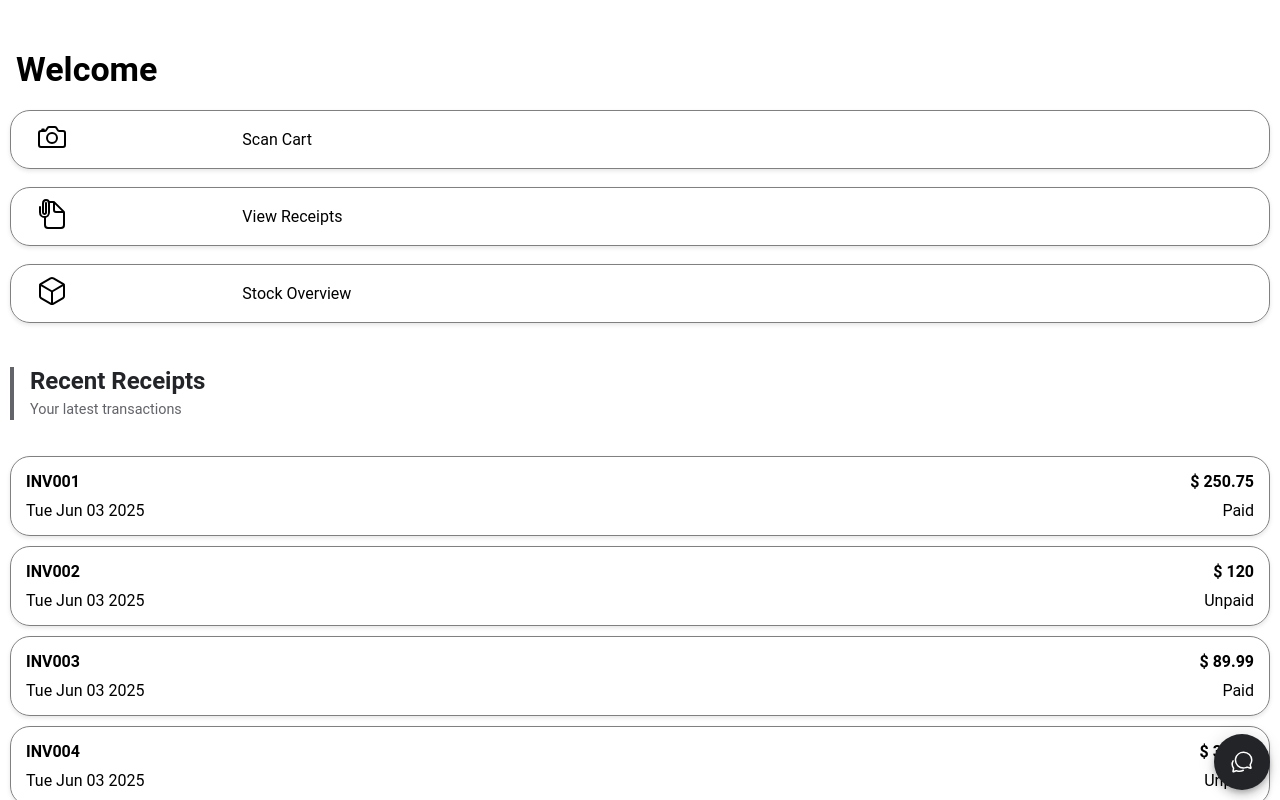
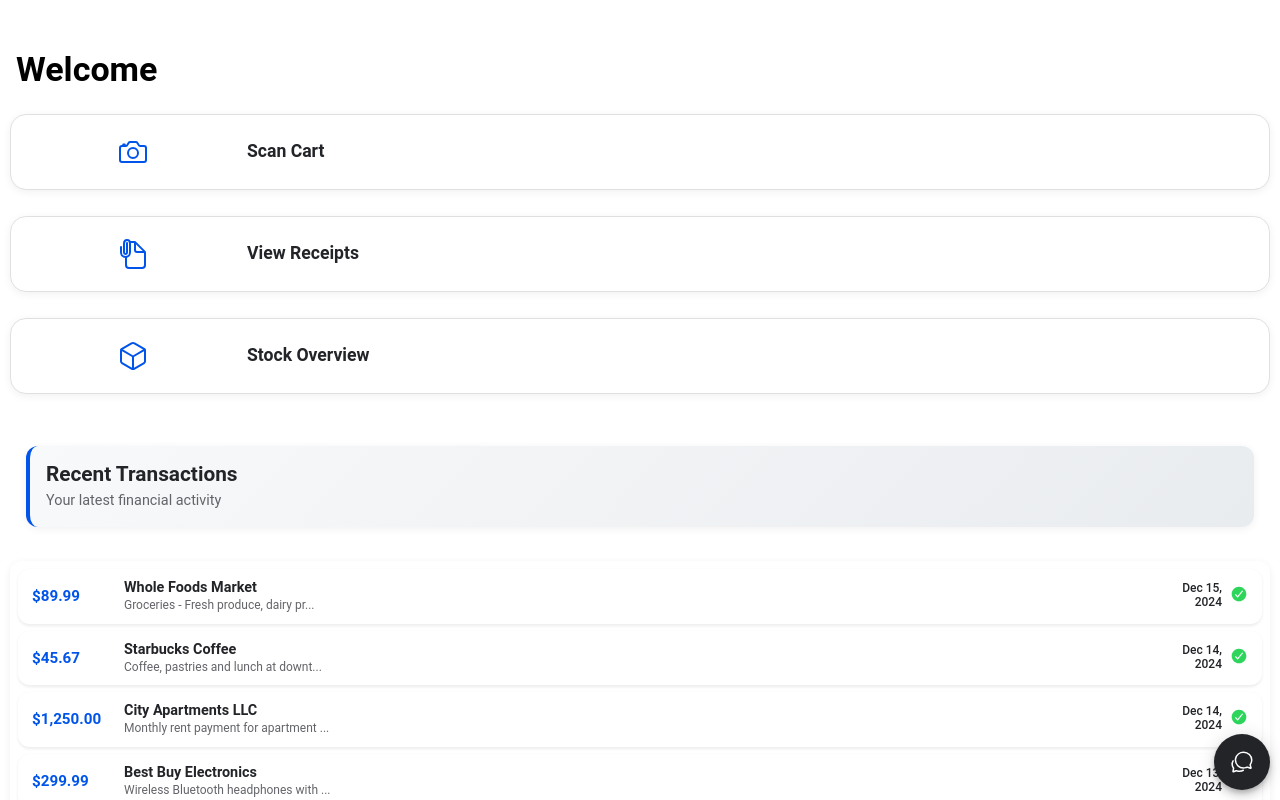
Before and after one commit to WalterBanda123/accounts-agents, a React (Vite) app: page /home in a window 1280 px wide. Built offline with nearby package versions, Linux system fonts and the light colour scheme.

Commit message:
Refactor Home and Transactions pages; implement RecentTransactionCard component with improved styling and functionality

```diff
--- /dev/null
+++ b/src/components/RecentTransactionCard.css
@@ -0,0 +1,160 @@
+/* Recent Transaction Card - Minimal Gmail Style */
+.recent-transaction-card {
+    display: flex;
+    align-items: center;
+    padding: 12px 16px;
+    border-bottom: 1px solid #f0f0f0;
+    cursor: pointer;
+    position: relative;
+    transition: all 0.2s ease;
+    background-color: white;
+    border-radius: 12px;
+    margin-bottom: 8px;
+    box-shadow: 0 1px 3px rgba(0, 0, 0, 0.08);
+}
+
+.recent-transaction-card:hover {
+    background-color: #f8f9fa;
+    box-shadow: 0 2px 8px rgba(0, 0, 0, 0.12);
+    transform: translateY(-1px);
+}
+
+.recent-transaction-card:last-child {
+    border-bottom: none;
+    margin-bottom: 0;
+}
+
+.recent-transaction-card.compact {
+    padding: 10px 14px;
+    margin-bottom: 6px;
+}
+
+.recent-transaction-content {
+    display: flex;
+    align-items: center;
+    width: 100%;
+    gap: 12px;
+}
+
+/* Amount Section */
+.recent-transaction-amount {
+    flex: 0 0 90px;
+    font-weight: 600;
+    font-size: 1rem;
+    color: var(--ion-color-primary);
+    text-align: left;
+}
+
+.recent-transaction-card.compact .recent-transaction-amount {
+    flex: 0 0 80px;
+    font-size: 0.95rem;
+}
+
+/* Details Section */
+.recent-transaction-details {
+    flex: 1;
+    min-width: 0;
+}
+
+.recent-transaction-merchant {
+    font-weight: 600;
+    font-size: 0.95rem;
+    color: var(--ion-color-dark);
+    margin-bottom: 2px;
+    white-space: nowrap;
+    overflow: hidden;
+    text-overflow: ellipsis;
+}
+
+.recent-transaction-description {
+    font-size: 0.8rem;
+    color: var(--ion-color-medium);
+    white-space: nowrap;
+    overflow: hidden;
+    text-overflow: ellipsis;
+    line-height: 1.3;
+}
+
+.recent-transaction-card.compact .recent-transaction-merchant {
+    font-size: 0.9rem;
+}
+
+.recent-transaction-card.compact .recent-transaction-description {
+    font-size: 0.75rem;
+}
+
+/* Date/Time Section */
+.recent-transaction-datetime {
+    flex: 0 0 70px;
+    text-align: right;
+    font-size: 0.8rem;
+}
+
+.recent-transaction-card.compact .recent-transaction-datetime {
+    flex: 0 0 60px;
+    font-size: 0.75rem;
+}
+
+.recent-transaction-date {
+    font-weight: 500;
+    color: var(--ion-color-dark);
+    margin-bottom: 2px;
+}
+
+.recent-transaction-time {
+    color: var(--ion-color-medium);
+    font-size: 0.75rem;
+}
+
+/* Status Indicator */
+.recent-transaction-status {
+    flex: 0 0 12px;
+    margin-left: 8px;
+}
+
+.recent-transaction-status.completed ion-icon {
+    color: var(--ion-color-success);
+}
+
+.recent-transaction-status.pending ion-icon {
+    color: var(--ion-color-warning);
+}
+
+.recent-transaction-status.failed ion-icon {
+    color: var(--ion-color-danger);
+}
+
+/* Hover effects */
+.recent-transaction-card:hover .recent-transaction-amount {
+    color: var(--ion-color-primary-shade);
+    transform: scale(1.02);
+}
+
+/* Mobile responsive */
+@media (max-width: 480px) {
+    .recent-transaction-card {
+        padding: 10px 12px;
+    }
+
+    .recent-transaction-content {
+        gap: 8px;
+    }
+
+    .recent-transaction-amount {
+        flex: 0 0 70px;
+        font-size: 0.9rem;
+    }
+
+    .recent-transaction-datetime {
+        flex: 0 0 50px;
+        font-size: 0.7rem;
+    }
+
+    .recent-transaction-merchant {
+        font-size: 0.85rem;
+    }
+
+    .recent-transaction-description {
+        font-size: 0.7rem;
+    }
+}
--- /dev/null
+++ b/src/components/RecentTransactionCard.tsx
@@ -0,0 +1,90 @@
+import React from 'react';
+import { IonIcon } from '@ionic/react';
+import { checkmarkCircle, timeOutline, closeCircle } from 'ionicons/icons';
+import { TransactionReceiptInterface } from '../mock/transactions';
+
+interface RecentTransactionProps {
+    transaction: TransactionReceiptInterface;
+    compact?: boolean;
+}
+
+const RecentTransactionCard: React.FC<RecentTransactionProps> = ({ transaction, compact = true }) => {
+    const formatAmount = (amount: number): string => {
+        return new Intl.NumberFormat('en-US', {
+            style: 'currency',
+            currency: 'USD'
+        }).format(amount);
+    };
+
+    const truncateDescription = (description: string, maxLength: number = 40): string => {
+        return description.length > maxLength
+            ? description.substring(0, maxLength) + '...'
+            : description;
+    };
+
+    const getStatusIcon = (status: string) => {
+        switch (status) {
+            case 'completed':
+                return checkmarkCircle;
+            case 'pending':
+                return timeOutline;
+            case 'failed':
+                return closeCircle;
+            default:
+                return checkmarkCircle;
+        }
+    };
+
+    const getStatusColor = (status: string) => {
+        switch (status) {
+            case 'completed':
+                return 'success';
+            case 'pending':
+                return 'warning';
+            case 'failed':
+                return 'danger';
+            default:
+                return 'medium';
+        }
+    };
+
+    return (
+        <div className={`recent-transaction-card ${compact ? 'compact' : ''}`}>
+            <div className="recent-transaction-content">
+                <div className="recent-transaction-amount">
+                    {formatAmount(transaction.amount)}
+                </div>
+
+                <div className="recent-transaction-details">
+                    <div className="recent-transaction-merchant">
+                        {transaction.merchant}
+                    </div>
+                    <div className="recent-transaction-description">
+                        {truncateDescription(transaction.description, compact ? 35 : 50)}
+                    </div>
+                </div>
+
+                <div className="recent-transaction-datetime">
+                    <div className="recent-transaction-date">
+                        {transaction.date}
+                    </div>
+                    {!compact && (
+                        <div className="recent-transaction-time">
+                            {transaction.time}
+                        </div>
+                    )}
+                </div>
+            </div>
+
+            <div className={`recent-transaction-status ${transaction.status}`}>
+                <IonIcon
+                    icon={getStatusIcon(transaction.status)}
+                    color={getStatusColor(transaction.status)}
+                    size="small"
+                />
+            </div>
+        </div>
+    );
+};
+
+export default RecentTransactionCard;
--- a/src/pages/Home.css
+++ b/src/pages/Home.css
@@ -1,34 +1,74 @@
-.container{
-   border: 1px solid gray;
-   border-radius: 20px;
-   padding-left: 20px;
+/* Main Navigation Cards - Minimal Style */
+.container {
+   border: 1px solid #e0e0e0;
+   border-radius: 16px;
+   padding: 16px 20px;
    display: flex;
    flex-direction: row;
-   justify-content: center;
+   justify-content: flex-start;
    align-items: center;
-   font-size: 2rem;
-   margin-top: 4px;
-   margin-bottom: 4px;
-   font-weight: 600;
-   font-size: 2.5rem;
-   box-shadow: 0 2px 4px rgba(0, 0, 0, 0.1);
+   font-size: 1.1rem;
+   margin: 8px 0;
+   font-weight: 500;
+   background-color: white;
+   box-shadow: 0 2px 8px rgba(0, 0, 0, 0.06);
+   transition: all 0.2s ease;
+   min-height: 60px;
 }
 
 .container:hover {
-   background-color: rgba(0, 0, 0, 0.05);
+   background-color: #f8f9fa;
    cursor: pointer;
-   transition: background-color 0.2s ease;
+   transform: translateY(-1px);
+   box-shadow: 0 4px 12px rgba(0, 0, 0, 0.1);
+   border-color: var(--ion-color-primary);
 }
 
+.container ion-col[size='2'] {
+   display: flex;
+   align-items: center;
+   justify-content: center;
+   margin-right: 8px;
+}
+
+.container ion-icon {
+   color: var(--ion-color-primary);
+   transition: transform 0.2s ease;
+}
+
+.container:hover ion-icon {
+   transform: scale(1.1);
+}
+
+.container ion-col[size='10'] h2 {
+   margin: 0;
+   font-size: 1.1rem;
+   font-weight: 600;
+   color: var(--ion-color-dark);
+}
+
+/* Recent Transactions Container */
+.recent-transactions-container {
+   background: white;
+   border-radius: 12px;
+   padding: 8px;
+   box-shadow: 0 2px 8px rgba(0, 0, 0, 0.06);
+   margin-top: 8px;
+}
+
+/* Section Headers */
 .section-header {
-    margin: 20px 0 16px 0;
-    padding-left: 16px;
-    border-left: 4px solid var(--ion-color-medium);
+    margin: 24px 16px 16px 16px;
+    padding: 16px;
+    background: linear-gradient(135deg, #f8f9fa 0%, #e9ecef 100%);
+    border-radius: 12px;
+    border-left: 4px solid var(--ion-color-primary);
+    box-shadow: 0 2px 8px rgba(0, 0, 0, 0.06);
 }
 
 .section-header h2 {
     margin: 0 0 4px 0;
-    font-size: 1.5rem;
+    font-size: 1.3rem;
     font-weight: 600;
     color: var(--ion-color-dark);
 }
@@ -39,3 +79,30 @@
     color: var(--ion-color-medium);
     font-weight: 400;
 }
+
+/* Responsive Design */
+@media (max-width: 768px) {
+    .container {
+        margin: 6px 0;
+        padding: 14px 18px;
+        min-height: 55px;
+    }
+
+    .container ion-col[size='10'] h2 {
+        font-size: 1rem;
+    }
+
+    .section-header {
+        margin: 20px 12px 12px 12px;
+        padding: 12px;
+    }
+
+    .section-header h2 {
+        font-size: 1.2rem;
+    }
+
+    .recent-transactions-container {
+        margin: 8px 12px;
+        padding: 6px;
+    }
+}
--- a/src/pages/Home.tsx
+++ b/src/pages/Home.tsx
@@ -1,13 +1,19 @@
 import { IonButton, IonCol, IonContent, IonFab, IonFabButton, IonGrid, IonHeader, IonIcon, IonLabel, IonPage, IonRow, IonTitle, IonToolbar } from '@ionic/react';
 import { cameraOutline, chatbubblesOutline, cubeOutline, documentAttachOutline } from "ionicons/icons"
 import './Home.css';
-import ReceiptComponent, { ReceiptComponentInterface } from '../components/Receipt';
-import { RECENT_RECEIPTS } from '../mock/receipts';
+import RecentTransactionCard from '../components/RecentTransactionCard';
+import '../components/RecentTransactionCard.css';
+import { ALL_TRANSACTIONS } from '../mock/transactions';
 import React from 'react';
 import { useHistory } from 'react-router-dom';
 
 const Home: React.FC = () => {
   const history = useHistory();
+
+  // Get the most recent 5 transactions
+  const recentTransactions = ALL_TRANSACTIONS
+    .sort((a, b) => new Date(b.date + ' ' + b.time).getTime() - new Date(a.date + ' ' + a.time).getTime())
+    .slice(0, 5);
 
   const navigateToReceipts = () => {
     history.push('/receipts');
@@ -84,19 +90,23 @@ const Home: React.FC = () => {
               <IonCol>
                 <div className="section-header">
                   <IonLabel>
-                    <h2>Recent Receipts</h2>
-                    <p>Your latest transactions</p>
+                    <h2>Recent Transactions</h2>
+                    <p>Your latest financial activity</p>
                   </IonLabel>
                 </div>
               </IonCol>
             </IonRow>
             <IonRow>
               <IonCol>
-                {
-                  RECENT_RECEIPTS.map(({ amount, date, invoice, status }: ReceiptComponentInterface, index: number) => (
-                    <ReceiptComponent key={index} amount={amount} date={date} invoice={invoice} status={status} />
-                  ))
-                }
+                <div className="recent-transactions-container">
+                  {recentTransactions.map((transaction) => (
+                    <RecentTransactionCard
+                      key={transaction.id}
+                      transaction={transaction}
+                      compact={true}
+                    />
+                  ))}
+                </div>
               </IonCol>
             </IonRow>
           </IonGrid>
@@ -104,7 +114,7 @@ const Home: React.FC = () => {
             <IonRow class='ion-text-center'>
               <IonCol>
                 <IonButton mode='ios' fill='clear' color="dark" routerLink='/receipts' routerDirection='forward'>
-                  View More
+                  View All Transactions
                 </IonButton>
               </IonCol>
             </IonRow>
--- a/src/pages/Transactions.tsx
+++ b/src/pages/Transactions.tsx
@@ -1,11 +1,12 @@
 import { IonBackButton, IonButtons, IonCol, IonContent, IonGrid, IonHeader, IonIcon, IonPage, IonRow, IonSearchbar, IonTitle, IonToolbar } from "@ionic/react";
-import { receiptOutline } from "ionicons/icons";
+import { receiptOutline, checkmarkCircle, timeOutline, closeCircle } from "ionicons/icons";
 import React, { useState } from "react";
 import { ALL_TRANSACTIONS, TransactionReceiptInterface } from "../mock/transactions";
 import './Transactions.css'
 
 const Transactions: React.FC = () => {
     const [searchText, setSearchText] = useState<string>('');
+    const [selectedTransactions, setSelectedTransactions] = useState<Set<string>>(new Set());
     const totalReceipts = ALL_TRANSACTIONS.length;
 
     const filteredTransactions = ALL_TRANSACTIONS.filter(transaction =>
@@ -24,6 +25,42 @@ const Transactions: React.FC = () => {
         return description.length > maxLength
             ? description.substring(0, maxLength) + '...'
             : description;
+    };
+
+    const handleTransactionClick = (transactionId: string) => {
+        const newSelected = new Set(selectedTransactions);
+        if (newSelected.has(transactionId)) {
+            newSelected.delete(transactionId);
+        } else {
+            newSelected.add(transactionId);
+        }
+        setSelectedTransactions(newSelected);
+    };
+
+    const getStatusIcon = (status: string) => {
+        switch (status) {
+            case 'completed':
+                return checkmarkCircle;
+            case 'pending':
+                return timeOutline;
+            case 'failed':
+                return closeCircle;
+            default:
+                return checkmarkCircle;
+        }
+    };
+
+    const getStatusColor = (status: string) => {
+        switch (status) {
+            case 'completed':
+                return 'success';
+            case 'pending':
+                return 'warning';
+            case 'failed':
+                return 'danger';
+            default:
+                return 'medium';
+        }
     };
 
 
@@ -71,11 +108,14 @@ const Transactions: React.FC = () => {
                             </div>
                         </IonCol>
                     </IonRow>
-                </IonGrid>
-                {/* Transaction List - Gmail Style */}
+                </IonGrid>                {/* Transaction List - Gmail Style */}
                 <div className="transaction-list">
                     {filteredTransactions.map((transaction: TransactionReceiptInterface) => (
-                        <div key={transaction.id} className="transaction-item">
+                        <div
+                            key={transaction.id}
+                            className={`transaction-item ${selectedTransactions.has(transaction.id) ? 'selected' : ''}`}
+                            onClick={() => handleTransactionClick(transaction.id)}
+                        >
                             <div className="transaction-content">
                                 {/* Amount - Left side like email sender */}
                                 <div className="transaction-amount">
@@ -103,9 +143,13 @@ const Transactions: React.FC = () => {
                                 </div>
                             </div>
 
-                            {/* Status indicator */}
+                            {/* Status indicator with icon */}
                             <div className={`transaction-status ${transaction.status}`}>
-                                <span className="status-dot"></span>
+                                <IonIcon
+                                    icon={getStatusIcon(transaction.status)}
+                                    color={getStatusColor(transaction.status)}
+                                    size="small"
+                                />
                             </div>
                         </div>
                     ))}
```
